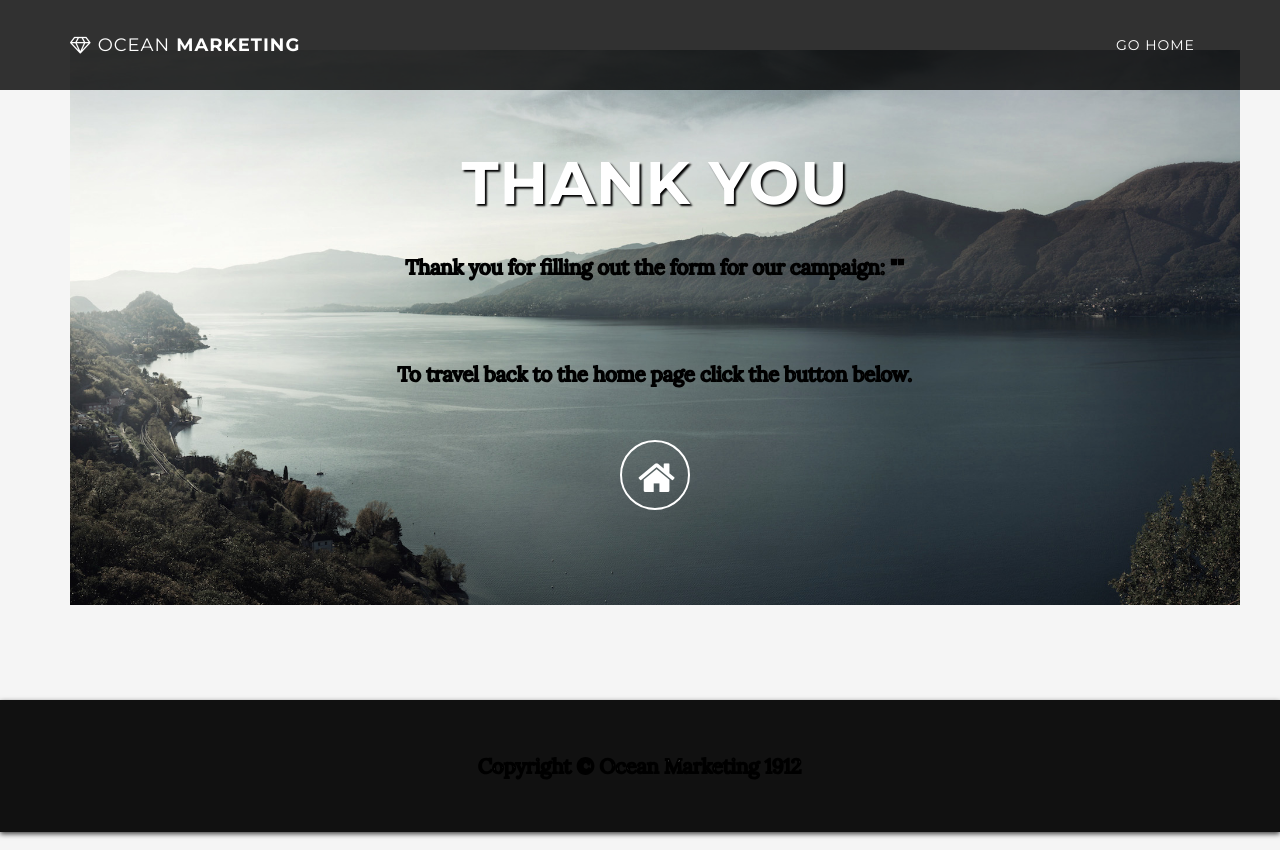
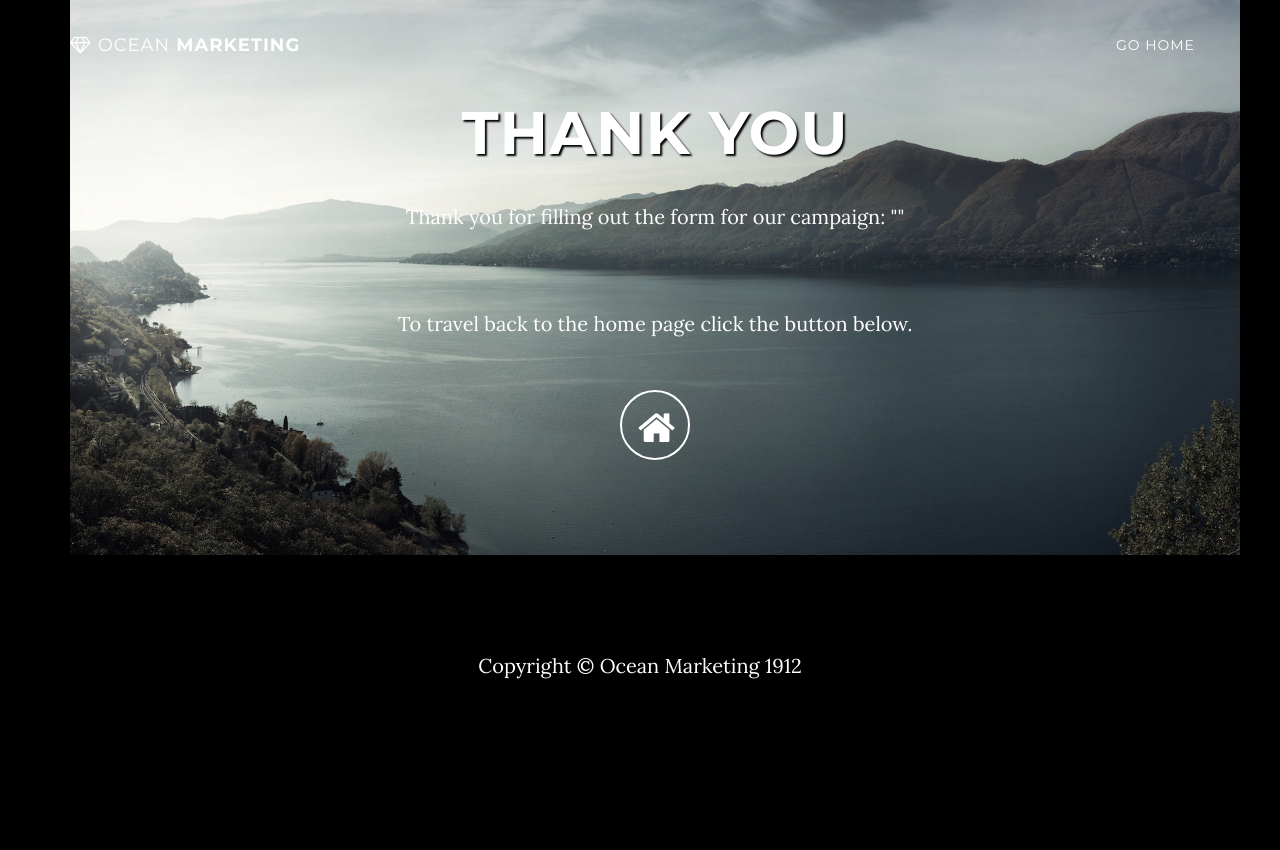
Before and after one commit to yourbuddyconner/cs399-agency, a Django app: page /thank_you/ in a window 1280 px wide. After the commit the page ends 679 px from the top, so only its background shows below. Run offline with Django 3.2, Linux system fonts and the light colour scheme; parts of the project's set-up code (start-up, migrations or seed data) failed here and were passed over; some libraries are stand-ins or nearby versions.

Commit message:
got rid of stinky CSS

```diff
--- a/app/static/css/agency.css
+++ /dev/null
@@ -1,58 +0,0 @@
-body {
-    /* account for fixed navbar */
-    margin-top: 50px;
-    background-color: #f5f5f5;
-}
-
-.navbar {
-    background: rgb(0, 0, 0);
-    /* Fall-back for browsers that don't
-                                       support rgba */
-    background: rgba(0, 0, 0, .8);
-}
-
-.section {
-    padding: 50px 0;
-    min-height: 450px;
-}
-
-.section-black, footer {
-    background-color: #111111;
-    color: #ffffff;
-    -webkit-box-shadow: 0px 2px 5px 0px rgba(0, 0, 0, 0.75);
-    -moz-box-shadow: 0px 2px 5px 0px rgba(0, 0, 0, 0.75);
-    box-shadow: 0px 2px 5px 0px rgba(0, 0, 0, 0.75);
-}
-
-footer {
-    margin-top: 50px;
-    padding: 50px 0;
-}
-
-footer #social-icons {
-    text-align: center;
-}
-
-footer #social-icons a {
-    margin: 0 2%;
-    color: #555555;
-}
-
-h2, p{
-    -webkit-text-stroke-color: black;
-    -webkit-text-stroke-width: 2px;
-    -webkit-text-fill-color: white ;
-}
-
-.section-striped {
-    background-color: #111111;
-    background-image: linear-gradient(45deg, rgba(255, 255, 255, .02) 50%, transparent 50%),
-    linear-gradient(0deg, rgba(255, 255, 255, .02) 50%, transparent 50%),
-    linear-gradient(90deg, transparent 50%, rgba(255, 255, 255, .01) 50%),
-    linear-gradient(90deg, transparent 50%, rgba(255, 255, 255, .03) 50%);
-    background-size: 13px, 29px, 37px, 53px;
-    color: #ffffff;
-    -webkit-box-shadow: 0px 2px 5px 0px rgba(0, 0, 0, 0.75);
-    -moz-box-shadow: 0px 2px 5px 0px rgba(0, 0, 0, 0.75);
-    box-shadow: 0px 2px 5px 0px rgba(0, 0, 0, 0.75);
-}
--- a/app/templates/base.html
+++ b/app/templates/base.html
@@ -12,8 +12,6 @@
 	<link rel="stylesheet" type="text/css" href="/static/css/bootstrap.css">
 	<!-- Greyscale css -->
 	<link rel="stylesheet" type="text/css" href="/static/css/grayscale.css">
-      <!-- our custom css -->
-    <link rel="stylesheet" type="text/css" href="/static/css/agency.css">
 	<!-- Fonts -->
 	<link rel="stylesheet" type="text/css" href="http://fonts.googleapis.com/css?family=Lora:400,700,400italic,700italic">
 	<link rel="stylesheet" type="text/css" href="http://fonts.googleapis.com/css?family=Montserrat:400,700">
```
